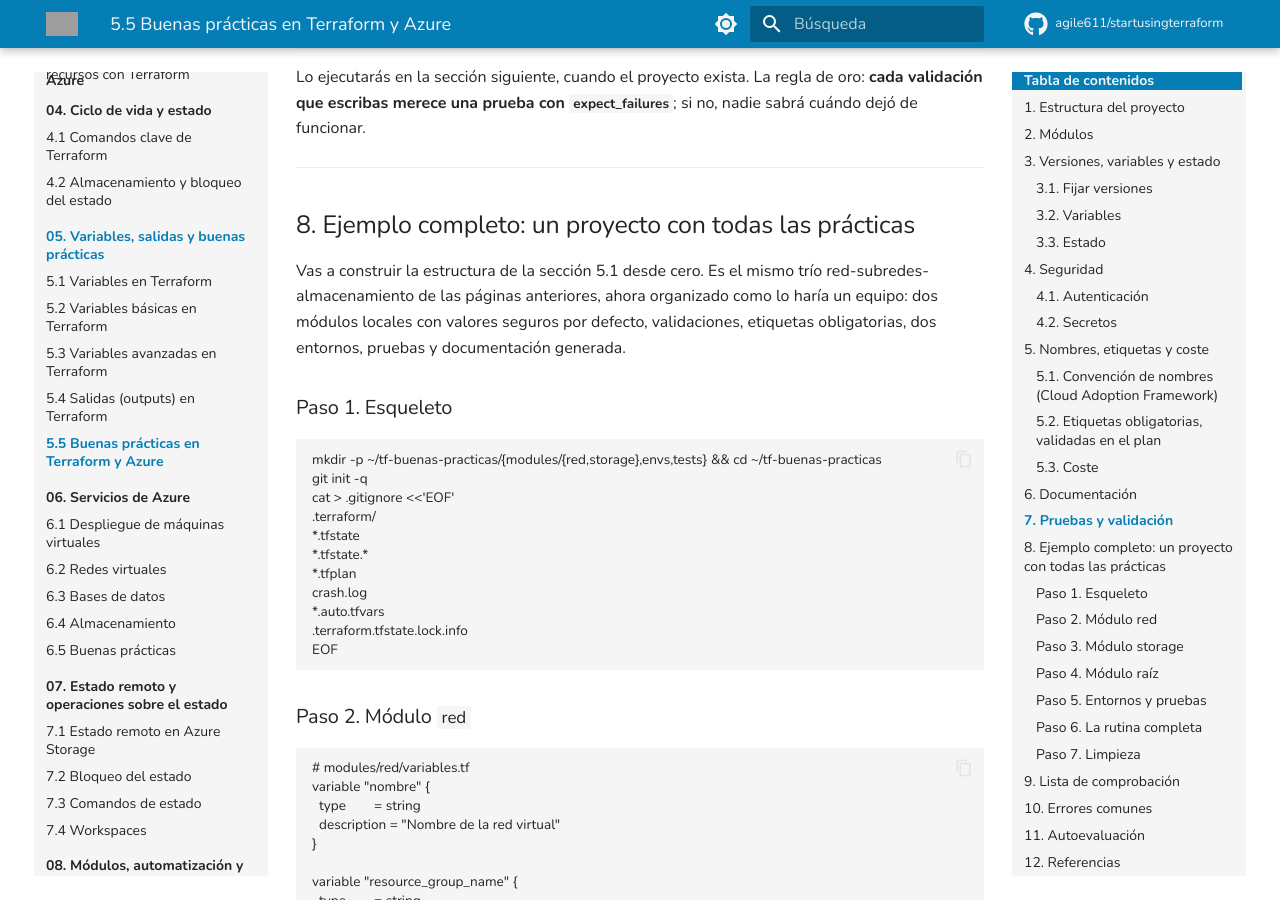
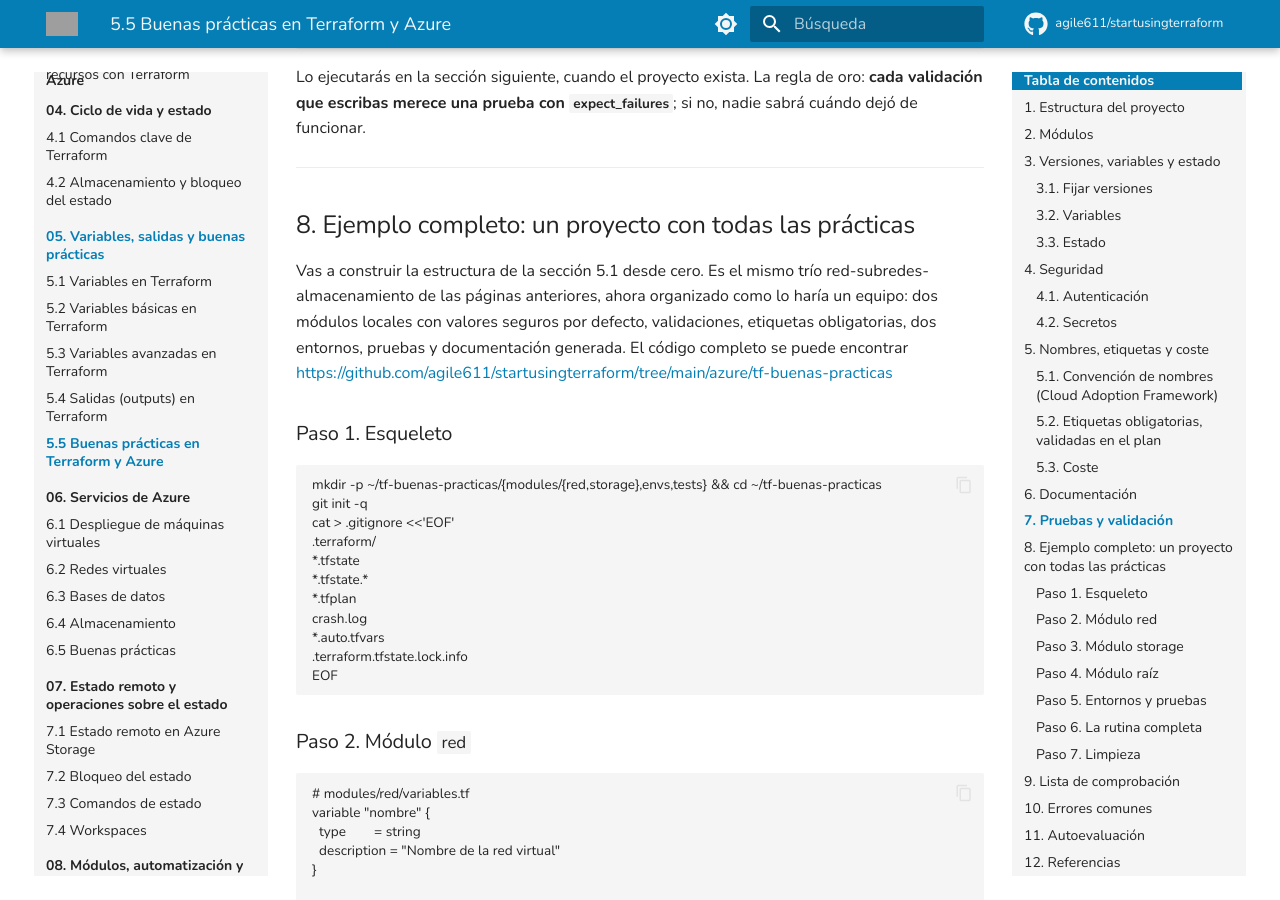
Before and after one commit to agile611/startusingterraform, an MkDocs documentation site: the page built from docs/azure/05-05-Buenas-practicas-en-Terraform-y-Azure.md, in a window 1280 px wide and 900 px high, scrolled down 9240 px. Built offline with MkDocs 1.6.1 and Material for MkDocs 9.7.7, drawn with Linux system fonts in a browser that asks for light colours; comment, search, counter and statistics services are not loaded; grey boxes are pictures that could not be loaded.

```diff
--- a/docs/azure/05-05-Buenas-practicas-en-Terraform-y-Azure.md
+++ b/docs/azure/05-05-Buenas-practicas-en-Terraform-y-Azure.md
@@ -352,7 +352,7 @@ Lo ejecutarás en la sección siguiente, cuando el proyecto exista. La regla de
 
 ## 8. Ejemplo completo: un proyecto con todas las prácticas
 
-Vas a construir la estructura de la sección 5.1 desde cero. Es el mismo trío red-subredes-almacenamiento de las páginas anteriores, ahora organizado como lo haría un equipo: dos módulos locales con valores seguros por defecto, validaciones, etiquetas obligatorias, dos entornos, pruebas y documentación generada.
+Vas a construir la estructura de la sección 5.1 desde cero. Es el mismo trío red-subredes-almacenamiento de las páginas anteriores, ahora organizado como lo haría un equipo: dos módulos locales con valores seguros por defecto, validaciones, etiquetas obligatorias, dos entornos, pruebas y documentación generada. El código completo se puede encontrar [https://github.com/agile611/startusingterraform/tree/main/azure/tf-buenas-practicas](aquí)
 
 ### Paso 1. Esqueleto
 
```
